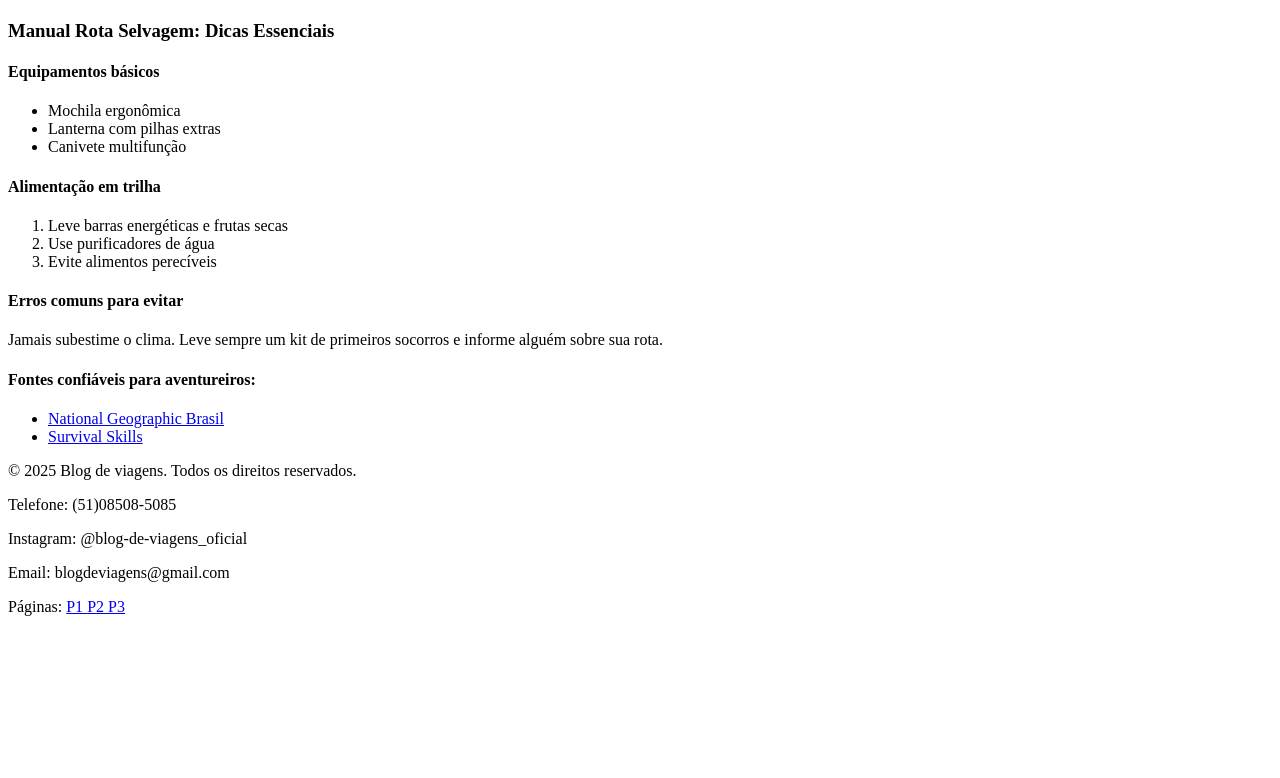
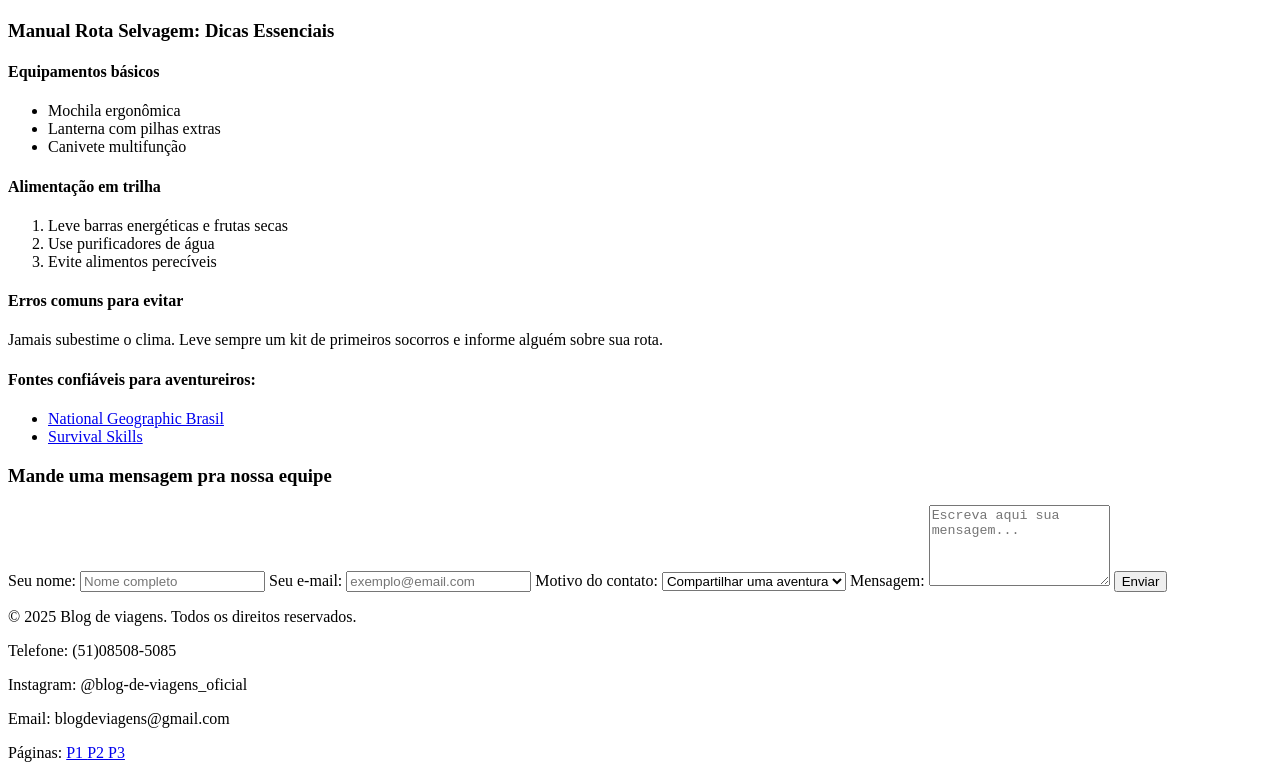
Before and after one commit to Guikhimer/blog-de-viagens, a plain HTML site: page index.html in a window 1280 px wide. Shown: the part 837-1615 px from the top of the page. Before the commit the page ends 1469 px from the top, so only its background shows below. Drawn offline with Linux system fonts and the light colour scheme.

Commit message:
Update index.html

```diff
--- a/index.html
+++ b/index.html
@@ -73,6 +73,30 @@
       </aside>
 
 
+      <section id="mensagem">
+        <h3>Mande uma mensagem pra nossa equipe</h3>
+        <form>
+          <label for="nome">Seu nome:</label>
+          <input type="text" id="nome" name="nome" placeholder="Nome completo" required>
+
+          <label for="email">Seu e-mail:</label>
+          <input type="email" id="email" name="email" placeholder="exemplo@email.com" required>
+
+          <label for="motivo">Motivo do contato:</label>
+          <select id="motivo" name="motivo">
+            <option>Compartilhar uma aventura</option>
+            <option>Sugestão de conteúdo</option>
+            <option>Parceria comercial</option>
+          </select>
+
+          <label for="mensagem">Mensagem:</label>
+          <textarea id="mensagem" name="mensagem" rows="5" placeholder="Escreva aqui sua mensagem..." required></textarea>
+
+          <button type="submit">Enviar</button>
+        </form>
+      </section>
+
+
 
     <footer>
         <p>&copy; 2025 Blog de viagens. Todos os direitos reservados.</p>
```
